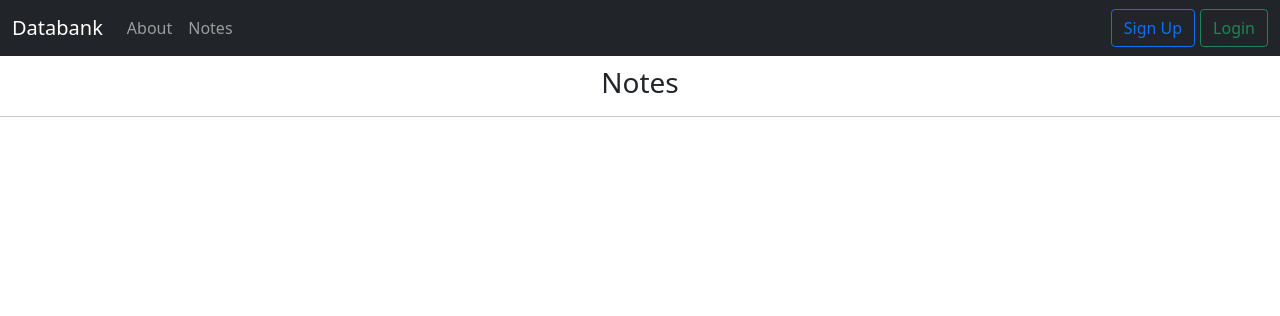
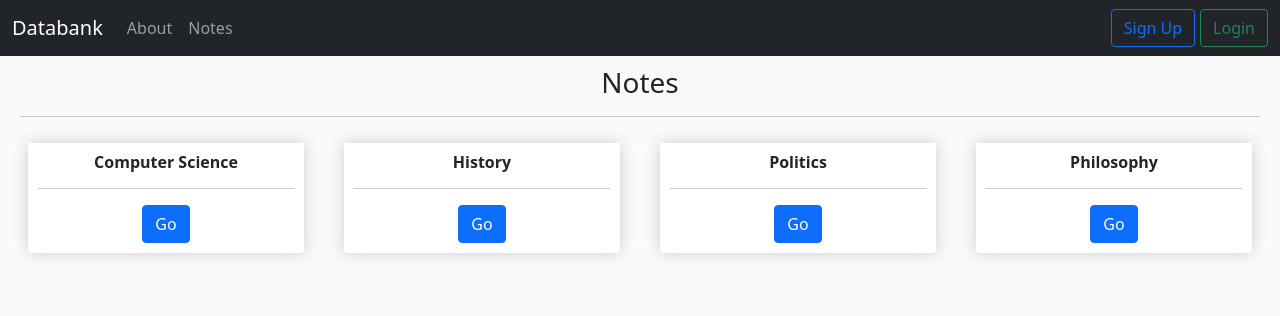
Before and after one commit to topherst/Databank, a Django app: page /notes/ in a window 1280 px wide. Shown: the top 316 px of the page. Run offline with Django 3.2, Linux system fonts and the light colour scheme.

Commit message:
note links

```diff
--- a/databank/pages/urls.py
+++ b/databank/pages/urls.py
@@ -4,4 +4,10 @@ from . import views
 urlpatterns = [
     path('', views.home, name='home'),
     path('notes/', views.notes, name="notes"),
+    path('about/', views.about, name="about"),
+    path('cs/', views.cs, name="cs"),
+    path('history/', views.history, name="history"),
+    path('politics/', views.politics, name="politics"),
+    path('philosophy/', views.philosophy, name="philosophy"),
+
 ]
--- a/databank/pages/views.py
+++ b/databank/pages/views.py
@@ -7,3 +7,23 @@ def home(request):
 def notes(request):
     context = {}
     return render(request, 'pages/notes.html', context)
+
+def about(request):
+    context = {}
+    return render(request, 'pages/about.html', context)
+
+def cs(request):
+    context = {}
+    return render(request, 'pages/cs.html', context)
+
+def history(request):
+    context = {}
+    return render(request, 'pages/history.html', context)
+
+def politics(request):
+    context = {}
+    return render(request, 'pages/politics.html', context)
+
+def philosophy(request):
+    context = {}
+    return render(request, 'pages/philosophy.html', context)
--- a/databank/static/css/main.css
+++ b/databank/static/css/main.css
@@ -1,4 +1,14 @@
-.divider{
+body{
+	background-color: hsl(0, 0%, 98%);
+
+}
+
+main {
+    padding-left: 20px;
+    padding-right: 20px;
+}
+
+.divider {
     width:5px;
     height:auto;
     display:inline-block;
@@ -12,3 +22,29 @@
     text-align: center;
     padding-top: 10px;
 }
+
+.box-element{
+	box-shadow:hsl(0, 0%, 80%) 0 0 16px;
+	background-color: #fff;
+	border-radius: 4px;
+	padding: 10px;
+}
+
+.category {
+    border-radius: 0 0 4px 4px;
+
+}
+
+.thumbnail{
+	width: 100%;
+	height: 200px;
+	-webkit-box-shadow: -1px -3px 5px -2px rgba(214,214,214,1);
+    -moz-box-shadow: -1px -3px 5px -2px rgba(214,214,214,1);
+    box-shadow: -1px -3px 5px -2px rgba(214,214,214,1);
+}
+
+.col-lg-3, .col-lg-4, .col-lg-6, .col-lg-8, .col-lg-12{
+	margin-top: 10px;
+    padding-left: 20px;
+    padding-right: 20px;
+}
--- a/databank/templates/main.html
+++ b/databank/templates/main.html
@@ -22,18 +22,18 @@
                     <div class="collapse navbar-collapse" id="navbarSupportedContent">
                         <ul class="navbar-nav me-auto mb-2 mb-lg-0">
                             <li class="nav-item">
-                                <a class="nav-link" href="#">About</a>
+                                <a class="nav-link" href="{% url 'about' %}"">About</a>
                             </li>
                             <li class="nav-item">
                                 <a class="nav-link" href="{% url 'notes' %}">Notes</a>
                             </li>
                         </ul>
-                        <button class="btn btn-outline-primary" type="button">Sign Up</button>
+                        <a class="btn btn-outline-primary" href="#" role="button">Sign Up</a>
                         <div class="divider"></div>
                         {% if user.is_authenticated %}
                             <a class="btn btn-outline-danger" href="#" role="button">Logout</a>
                         {% else %}
-                            <a class="btn btn-outline-success" href="#" role="button">Login</a>
+                            <a class="btn btn-outline-success" href="{% url 'login' %}" role="button">Login</a>
                         {% endif %}
                         </form>
                     </div>
--- a/databank/templates/pages/notes.html
+++ b/databank/templates/pages/notes.html
@@ -10,5 +10,39 @@
 </div>
 <hr>
 
+<div class="row">
+    <div class="col-lg-3">
+        <div class="box-element category" style="text-align:center">
+            <h6><strong>Computer Science</strong></h6>
+            <hr>
+            <a class="btn btn-primary" href="{% url 'cs' %}" role="button">Go</a>
+        </div>
+    </div>
+
+    <div class="col-lg-3">
+        <div class="box-element category" style="text-align:center">
+            <h6><strong>History</strong></h6>
+            <hr>
+            <a class="btn btn-primary" href="{% url 'history' %}" role="button">Go</a>
+        </div>
+    </div>
+
+    <div class="col-lg-3">
+        <div class="box-element category" style="text-align:center">
+            <h6><strong>Politics</strong></h6>
+            <hr>
+            <a class="btn btn-primary" href="{% url 'politics' %}" role="button">Go</a>
+        </div>
+    </div>
+
+    <div class="col-lg-3">
+        <div class="box-element category" style="text-align:center">
+            <h6><strong>Philosophy</strong></h6>
+            <hr>
+            <a class="btn btn-primary" href="{% url 'politics' %}" role="button">Go</a>
+        </div>
+    </div>
+
+</div>
 
 {% endblock content %}
```
Also changed, not shown: databank/templates/pages/about.html (added, +10 -0 lines), databank/templates/pages/cs.html (added, +10 -0 lines), databank/templates/pages/history.html (added, +10 -0 lines), databank/templates/pages/philosophy.html (added, +10 -0 lines), databank/templates/pages/politics.html (added, +10 -0 lines), databank/templates/registration/logout.html (added, +12 -0 lines), databank/db.sqlite3, databank/static/img/placeholder.png (added).
